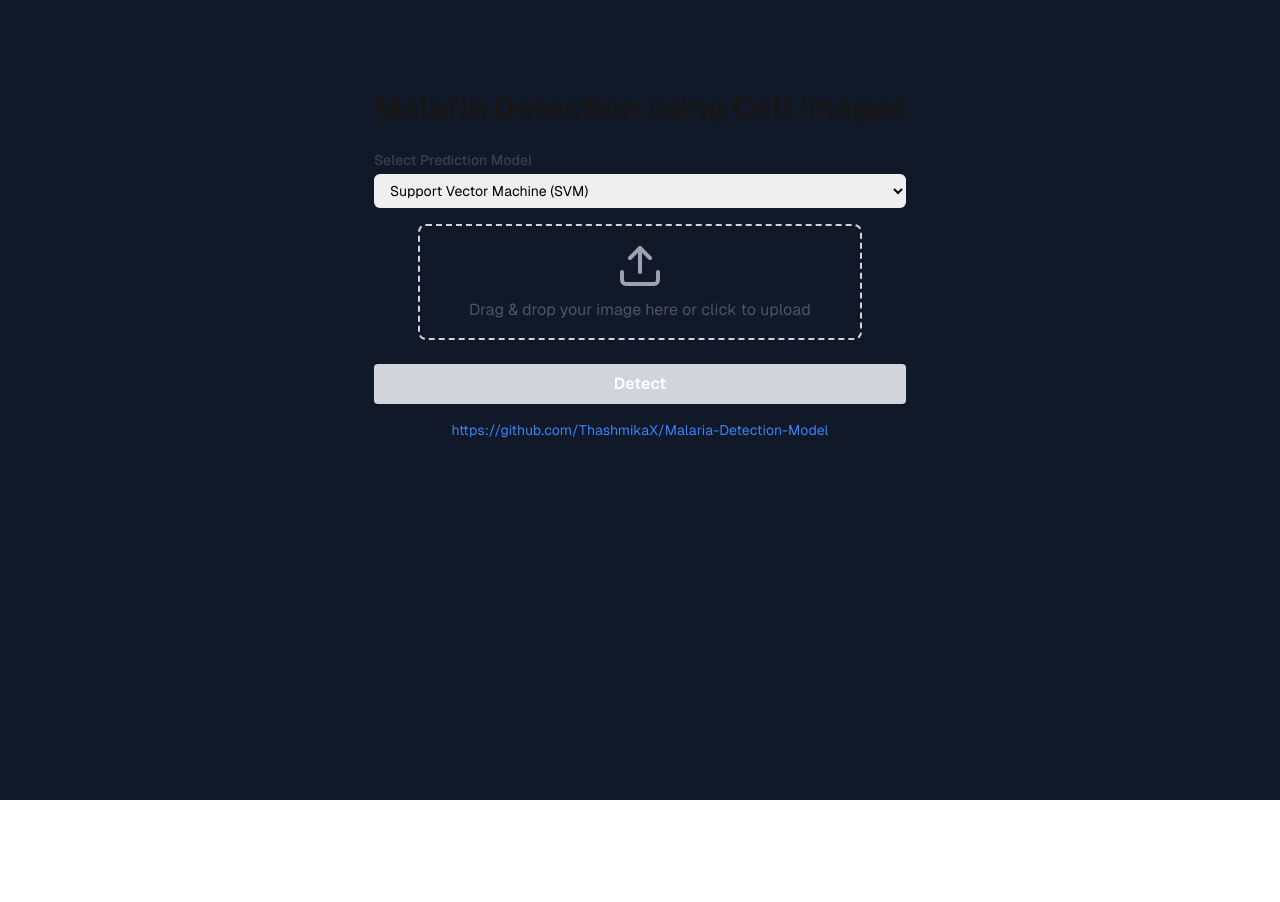
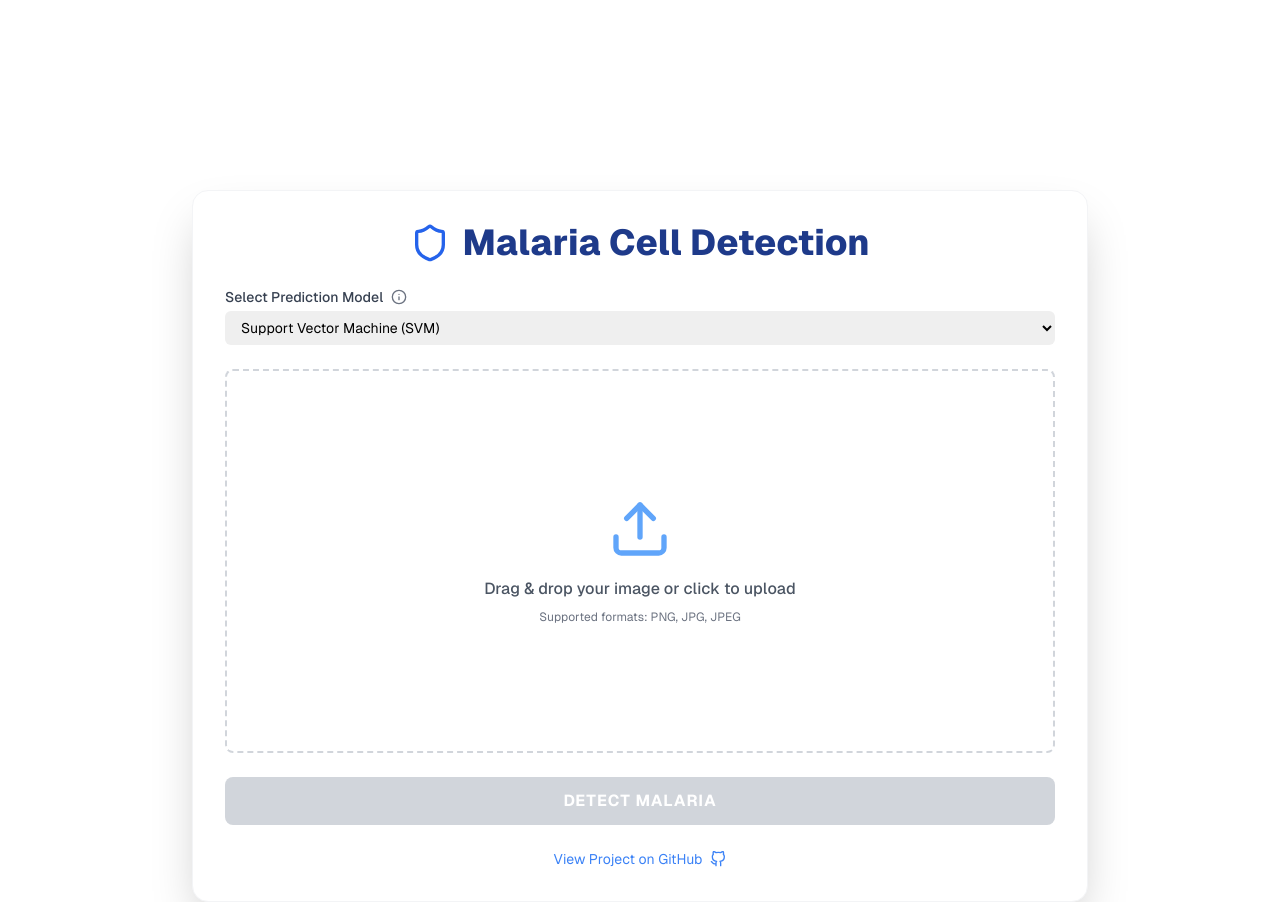
Before and after one commit to ThashmikaX/Malaria-Detection-Model, a Next.js app in the folder App/frontend/: page / in a window 1280 px wide. Before the commit the page ends 800 px from the top, so only its background shows below. Built offline with nearby package versions, Linux system fonts and the light colour scheme.

Commit message:
fix: change background color of main container from gray to white for improved visibility

```diff
--- a/App/frontend/src/app/components/UI.tsx
+++ b/App/frontend/src/app/components/UI.tsx
@@ -1,8 +1,9 @@
 "use client";
 
 import { SetStateAction, useState } from 'react';
-import { Upload, X } from 'lucide-react';
+import { Upload, X, Info, Shield, FileCheck, FileX } from 'lucide-react';
 import * as Toast from '@radix-ui/react-toast';
+import * as Tooltip from '@radix-ui/react-tooltip';
 import Image from 'next/image';
 
 interface ValidationResult {
@@ -18,15 +19,19 @@ const UI = () => {
   const [toastOpen, setToastOpen] = useState<boolean>(false);
   const [toastMessage, setToastMessage] = useState<string>('');
   const [selectedModel, setSelectedModel] = useState<string>('svm');
+  const [dragOver, setDragOver] = useState<boolean>(false);
 
   // File change handler
   const handleFileChange = (e: React.ChangeEvent<HTMLInputElement> | React.DragEvent<HTMLDivElement>) => {
     const selectedFile = (e as React.ChangeEvent<HTMLInputElement>).target?.files?.[0]
       || (e as React.DragEvent<HTMLDivElement>).dataTransfer?.files[0];
-    if (selectedFile) {
+    if (selectedFile && selectedFile.type.startsWith('image/')) {
       setFile(selectedFile);
       setPreview(URL.createObjectURL(selectedFile));
       setResult(null);
+      setDragOver(false);
+    } else {
+      showToast('Please upload a valid image file');
     }
   };
 
@@ -51,7 +56,6 @@ const UI = () => {
 
       const data = await response.json();
 
-      // Map the response to the simplified ValidationResult interface
       const validationResult: ValidationResult = {
         predicted_class: data.class,
         confidence_score: data.confidence,
@@ -61,7 +65,7 @@ const UI = () => {
       showToast('Image processed successfully');
     } catch (err) {
       const errorMessage = err instanceof Error ? err.message : 'Unknown error occurred';
-      showToast('Error validating poster: ' + errorMessage);
+      showToast('Error validating image: ' + errorMessage);
     } finally {
       setLoading(false);
     }
@@ -79,32 +83,59 @@ const UI = () => {
   };
 
   return (
-    <div className="max-w-4xl mx-auto p-6 h-full relative flex flex-col items-center">
-      <h1 className="text-3xl font-bold mb-6 text-center">Malaria Detection using Cell Images</h1>
+    <Tooltip.Provider>
+      <div className="max-w-full w-full pt-[500px] mx-auto p-6 h-full relative flex flex-col items-center bg-gradient-to-br  min-h-screen">
+        <div className="w-full max-w-4xl bg-white rounded-2xl shadow-2xl p-8 border border-gray-100">
+          <h1 className="text-4xl font-extrabold mb-6 text-center text-blue-900 flex items-center justify-center gap-3">
+            <Shield className="w-10 h-10 text-blue-600" />
+            Malaria Cell Detection
+          </h1>
 
-      {/* Model Selection Dropdown */}
-      <div className="w-full mb-4">
-        <label htmlFor="model-select" className="block text-sm font-medium text-gray-700">Select Prediction Model</label>
+          {/* Model Selection with Tooltip */}
+          <div className="w-full mb-6">
+            <Tooltip.Root>
+              <div className="flex items-center gap-2">
+                <label htmlFor="model-select" className="block text-sm font-medium text-gray-700">
+                  Select Prediction Model
+                </label>
+                <Tooltip.Trigger>
+                  <Info className="w-4 h-4 text-gray-500 hover:text-gray-700 cursor-help" />
+                </Tooltip.Trigger>
+                <Tooltip.Portal>
+                  <Tooltip.Content
+                    className="bg-gray-800 text-white text-xs p-2 rounded shadow-lg z-50"
+                    sideOffset={5}
+                  >
+                    Choose between Support Vector Machine (SVM) and Logistic Regression models
+                  </Tooltip.Content>
+                </Tooltip.Portal>
+              </div>
               <select
                 id="model-select"
                 value={selectedModel}
                 onChange={(e) => setSelectedModel(e.target.value)}
-          className="text-black mt-1 block w-full pl-3 pr-10 py-2 text-base border-gray-700 focus:outline-none focus:ring-indigo-500 focus:border-indigo-500 sm:text-sm rounded-md"
+                className="mt-1 block w-full pl-3 pr-10 py-2 text-base border-gray-700 focus:outline-none focus:ring-2 focus:ring-blue-500 focus:border-blue-500 sm:text-sm rounded-md text-black"
               >
                 <option value="svm">Support Vector Machine (SVM)</option>
                 <option value="logistic">Logistic Regression</option>
               </select>
+            </Tooltip.Root>
           </div>
 
-      <div className={`flex flex-col lg:flex-row w-full ${result ? 'items-center justify-center gap-x-2' : 'justify-center items-center'}`}>
-        {/* Rest of the previous component remains the same */}
+          <div className="flex flex-col lg:flex-row w-full gap-6 items-center justify-center">
+            {/* File Upload Area */}
+            <div className="flex-1 w-full">
               <div
-          className={`flex-1 transition-all duration-500 transform h-full ${result ? 'lg:-translate-x-20' : 'flex justify-center items-center h-full'}`}
-        >
-          <div
-            className="h-full w-full lg:w-5/6 relative p-4 border-2 border-dashed border-gray-300 rounded-lg text-center cursor-pointer hover:border-gray-400 hover:shadow-lg transition-shadow duration-300"
-            onDrop={handleFileChange}
-            onDragOver={(e) => e.preventDefault()}
+                className={`h-96 w-full relative p-4 border-2 ${dragOver ? 'border-blue-500 bg-blue-50' : 'border-dashed border-gray-300'} rounded-lg text-center cursor-pointer hover:border-blue-400 transition-all duration-300`}
+                onDrop={(e) => {
+                  e.preventDefault();
+                  handleFileChange(e);
+                }}
+                onDragOver={(e) => {
+                  e.preventDefault();
+                  setDragOver(true);
+                }}
+                onDragLeave={() => setDragOver(false)}
                 onClick={() => document.getElementById('fileInput')?.click()}
               >
                 <input
@@ -115,31 +146,65 @@ const UI = () => {
                   className="hidden"
                 />
                 {!preview ? (
-              <div className="space-y-2">
-                <Upload className="h-12 w-12 text-gray-400 mx-auto" />
-                <p className="text-gray-600">Drag & drop your image here or click to upload</p>
+                  <div className="flex flex-col items-center justify-center h-full">
+                    <Upload className="h-16 w-16 text-blue-400 mb-4" />
+                    <p className="text-gray-600 font-medium">
+                      {dragOver ? 'Drop your image here' : 'Drag & drop your image or click to upload'}
+                    </p>
+                    <p className="text-xs text-gray-500 mt-2">Supported formats: PNG, JPG, JPEG</p>
                   </div>
                 ) : (
-              <div className="relative">
-                {file && <Image src={preview} alt="Preview" width={500} height={500} className="max-w-full h-auto" />}
+                  <div className="relative h-full">
+                    <Image
+                      src={preview}
+                      alt="Preview"
+                      fill
+                      className="object-contain rounded-lg"
+                      priority
+                    />
                     <button
-                  onClick={clearImage}
-                  className="absolute top-2 right-2 p-1 bg-red-500 text-white rounded-full shadow"
+                      onClick={(e) => {
+                        e.stopPropagation();
+                        clearImage();
+                      }}
+                      className="absolute top-2 right-2 p-1 bg-red-500 text-white rounded-full shadow hover:bg-red-600 transition"
                     >
-                  <X className="h-4 w-4" />
+                      <X className="h-5 w-5" />
                     </button>
                   </div>
                 )}
               </div>
             </div>
 
-        {/* Conditionally Render Result Display */}
+            {/* Result Display */}
             {result && (
-          <div className={`flex-1 mt-6 lg:mt-0 transition-all duration-500 transform lg:translate-x-20 opacity-100`}>
-            <div className="p-6 border rounded-lg shadow-lg transition duration-300 ease-in-out transform translate-x-0">
-              <h2 className="font-bold text-xl mb-2 text-gray-800">Result</h2>
-              <p className="mb-1"><strong>Prediction:</strong> {result.predicted_class}</p>
-              <p><strong>Confidence Score:</strong> {result.confidence_score.toFixed(4)}</p>
+              <div className="flex-1 w-full">
+                <div className={`p-6 border rounded-lg shadow-lg transition-all duration-500
+                  ${result.predicted_class === 'Parasitized'
+                    ? 'bg-red-50 border-red-200'
+                    : 'bg-green-50 border-green-200'}`}
+                >
+                  <h2 className="font-bold text-2xl mb-4 flex items-center gap-2 text-black">
+                    {result.predicted_class === 'Parasitized' ? <FileX className="text-red-500" /> : <FileCheck className="text-green-500" />}
+                    Detection Result
+                  </h2>
+                  <div className="space-y-3">
+                    <p className="text-lg">
+                      <strong className="text-gray-700">Prediction:</strong>
+                      <span className={result.predicted_class === 'Parasitized' ? 'text-red-600' : 'text-green-600'}>
+                        {' '}{result.predicted_class}
+                      </span>
+                    </p>
+                    <div className="w-full bg-gray-200 rounded-full h-2.5">
+                      <div
+                        className={`h-2.5 rounded-full ${result.predicted_class === 'Parasitized' ? 'bg-red-600' : 'bg-green-600'}`}
+                        style={{width: `${result.confidence_score * 100}%`}}
+                      ></div>
+                    </div>
+                    <p className='text-black'>
+                      <strong className="text-gray-700">Confidence:</strong> {(result.confidence_score * 100).toFixed(2)}%
+                    </p>
+                  </div>
                 </div>
               </div>
             )}
@@ -149,37 +214,55 @@ const UI = () => {
           <button
             onClick={handleSubmit}
             disabled={!file || loading}
-        className={`w-full mt-6 py-2 px-4 rounded ${!file || loading ? 'bg-gray-300 cursor-not-allowed' : 'bg-blue-500 hover:bg-blue-600'} text-white font-semibold transition-colors`}
+            className={`w-full mt-6 py-3 px-4 rounded-lg text-white font-bold uppercase tracking-wider transition-all duration-300
+              ${!file || loading
+                ? 'bg-gray-300 cursor-not-allowed'
+                : 'bg-blue-600 hover:bg-blue-700 hover:shadow-lg'}`}
           >
-        {loading ? 'Detecting...' : 'Detect'}
+            {loading ? 'Detecting...' : 'Detect Malaria'}
           </button>
 
           {/* Source Link */}
+          <div className="mt-6 text-center">
             <a
               href="https://github.com/ThashmikaX/Malaria-Detection-Model"
               target="_blank"
               rel="noopener noreferrer"
-        className="mt-4 text-blue-500 hover:underline text-sm"
+              className="text-blue-500 hover:text-blue-700 hover:underline text-sm flex items-center justify-center gap-2"
             >
-        https://github.com/ThashmikaX/Malaria-Detection-Model
+              View Project on GitHub
+              <svg xmlns="http://www.w3.org/2000/svg" width="16" height="16" viewBox="0 0 24 24" fill="none" stroke="currentColor" strokeWidth="2" strokeLinecap="round" strokeLinejoin="round">
+                <path d="M9 19c-5 1.5-5-2.5-7-3m14 6v-3.87a3.37 3.37 0 0 0-.94-2.61c3.14-.35 6.44-1.54 6.44-7A5.44 5.44 0 0 0 20 4.77 5.07 5.07 0 0 0 19.91 1S18.73.65 16 2.48a13.38 13.38 0 0 0-7 0C6.27.65 5.09 1 5.09 1A5.07 5.07 0 0 0 5 4.77a5.44 5.44 0 0 0-1.5 3.78c0 5.42 3.3 6.61 6.44 7A3.37 3.37 0 0 0 9 18.13V22"/>
+              </svg>
             </a>
+          </div>
+        </div>
+      </div>
 
       {/* Toast Notification */}
       <Toast.Provider>
         <Toast.Root
           open={toastOpen}
           onOpenChange={setToastOpen}
-          className={`fixed top-4 right-4 border p-4 rounded shadow-lg ${result?.predicted_class ? 'bg-green-500 text-black' : 'bg-red-500 text-white'}`}
+          className={`fixed top-4 right-4 border p-4 rounded-lg shadow-lg z-50 ${result?.predicted_class ? 'bg-green-50 border-green-200 text-green-800' : 'bg-red-50 border-red-200 text-red-800'}`}
         >
+          <div className="flex items-center gap-3">
+            {result?.predicted_class ?
+              <FileCheck className="w-6 h-6 text-green-600" /> :
+              <FileX className="w-6 h-6 text-red-600" />
+            }
+            <div>
               <Toast.Title className="font-bold text-lg">{result?.predicted_class ? 'Success' : 'Error'}</Toast.Title>
-          <Toast.Description className="mt-2">
+              <Toast.Description className="mt-1">
                 {toastMessage}
               </Toast.Description>
-          <Toast.Close className="absolute top-2 right-2 text-white">✕</Toast.Close>
+            </div>
+          </div>
+          <Toast.Close className="absolute top-2 right-2 hover:opacity-70">✕</Toast.Close>
         </Toast.Root>
         <Toast.Viewport className="fixed top-0 right-0 w-full max-w-xs" />
       </Toast.Provider>
-    </div>
+    </Tooltip.Provider>
   );
 };
 
--- a/App/frontend/src/app/page.tsx
+++ b/App/frontend/src/app/page.tsx
@@ -2,7 +2,7 @@ import UI from "./components/UI";
 
 export default function Home() {
   return (
-    <div className="bg-gray-900 grid grid-rows-[20px_1fr_20px] items-center justify-items-center min-h-screen p-8 pb-20 gap-16 sm:p-20 font-[family-name:var(--font-geist-sans)]">
+    <div className="bg-white grid grid-rows-[20px_1fr_20px] items-center justify-items-center min-h-screen p-8 pb-20 gap-16 sm:p-20 font-[family-name:var(--font-geist-sans)]">
       <UI/>
     </div>
   );
```
Also changed, not shown: 1 other file (tests, documents, lock files or other folders). Lines whose indentation alone changed are shown as unchanged.
